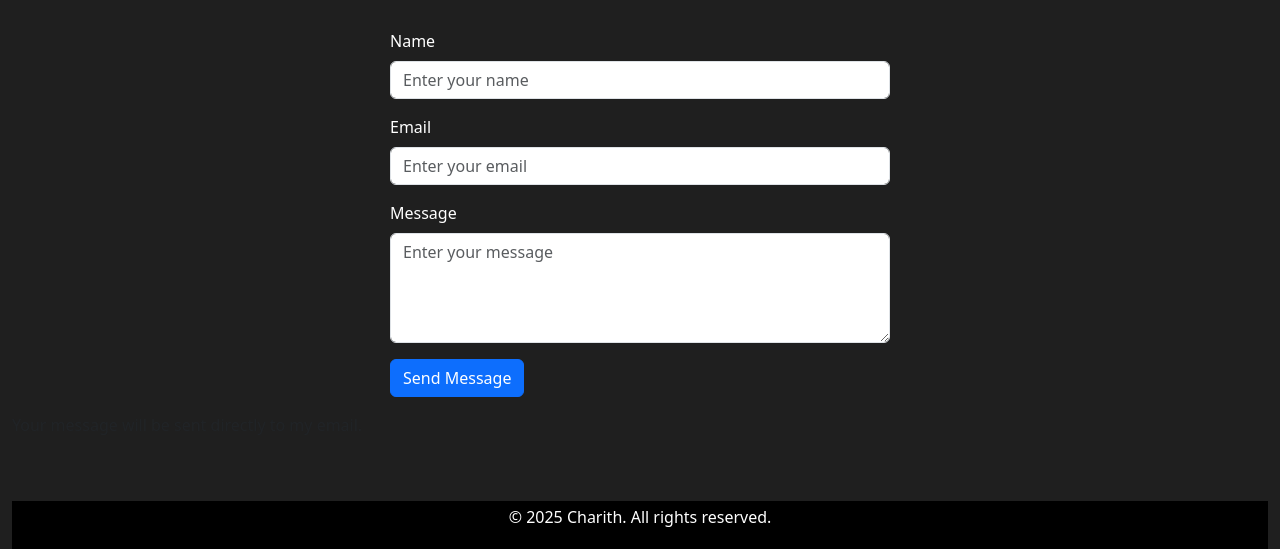
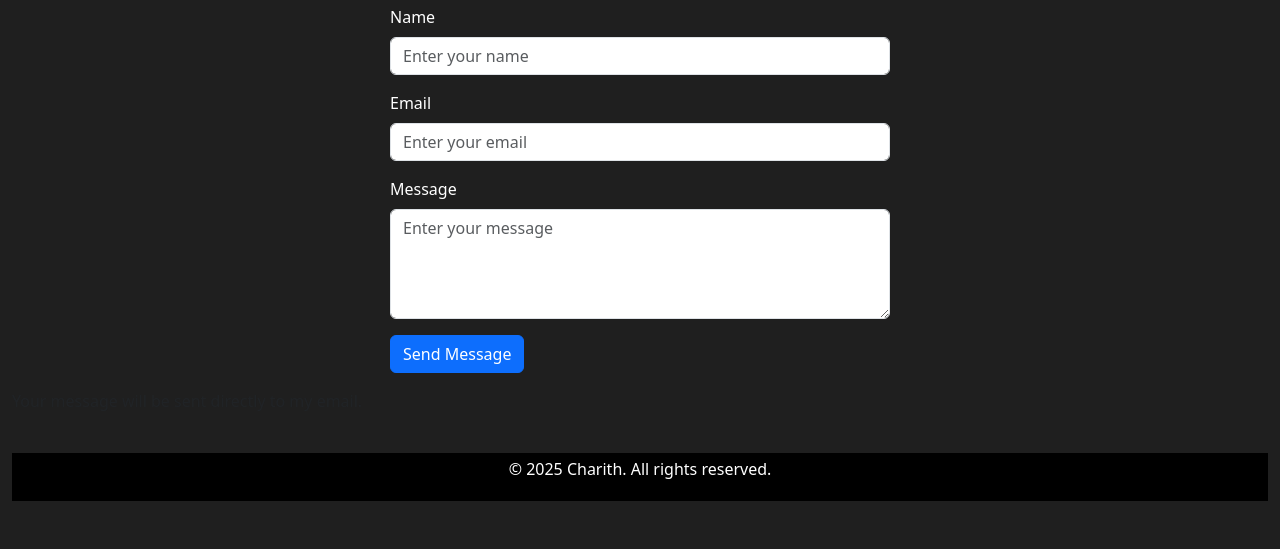
Before and after one commit to MRPCVS/Charith, a plain HTML site: page index.html in a window 1280 px wide. Shown: the part 644-1193 px from the top of the page. After the commit the page ends 1145 px from the top, so only its background shows below. Drawn offline with nearby package versions, Linux system fonts and the light colour scheme.

Commit message:
form final

```diff
--- a/index.html
+++ b/index.html
@@ -141,7 +141,7 @@
     </section>
     </main>
 
-    <section id="contact" class="text-white  py-5">
+    <section id="contact" class="text-white  py-4">
         <h2 class="text-center pb-5">Contact Me</h2>
         <form action="https://formspree.io/f/xnnnovge" method="POST" class="mx-auto" style="max-width: 500px;">
             <div class="mb-3">
```
